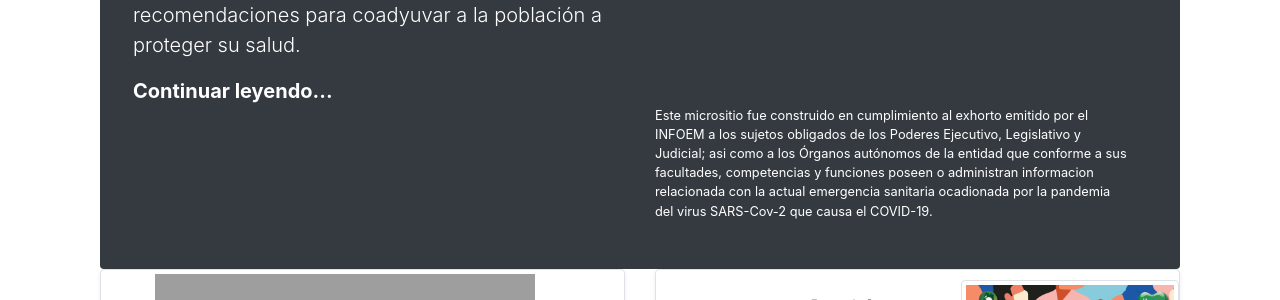
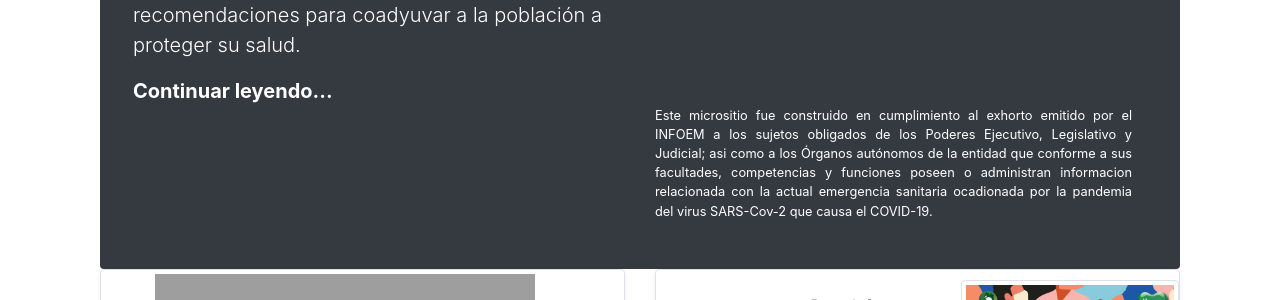
Before and after one commit to aalua30/transparenciacovid19, a PHP site: page / in a window 1280 px wide. Shown: the part 638-938 px from the top of the page. Run offline with PHP 8.4, Linux system fonts and the light colour scheme; some libraries are stand-ins or nearby versions; some web fonts are replaced; grey boxes are pictures that could not be loaded.

Commit message:
Actualizacion de index.php

```diff
--- a/index.php
+++ b/index.php
@@ -62,7 +62,7 @@
                 <div class="row">
                     <div class="col-md-4"></div>
                     <div class="col-md-2"></div>
-                    <div class="col-md-6 advice">
+                    <div class="col-md-6 advice text-justify">
                         <p>
                         Este micrositio fue construido en cumplimiento al exhorto emitido por el INFOEM a los sujetos obligados de los Poderes Ejecutivo,
                         Legislativo y Judicial; asi como a los &Oacute;rganos aut&oacute;nomos de la entidad que conforme a
```
